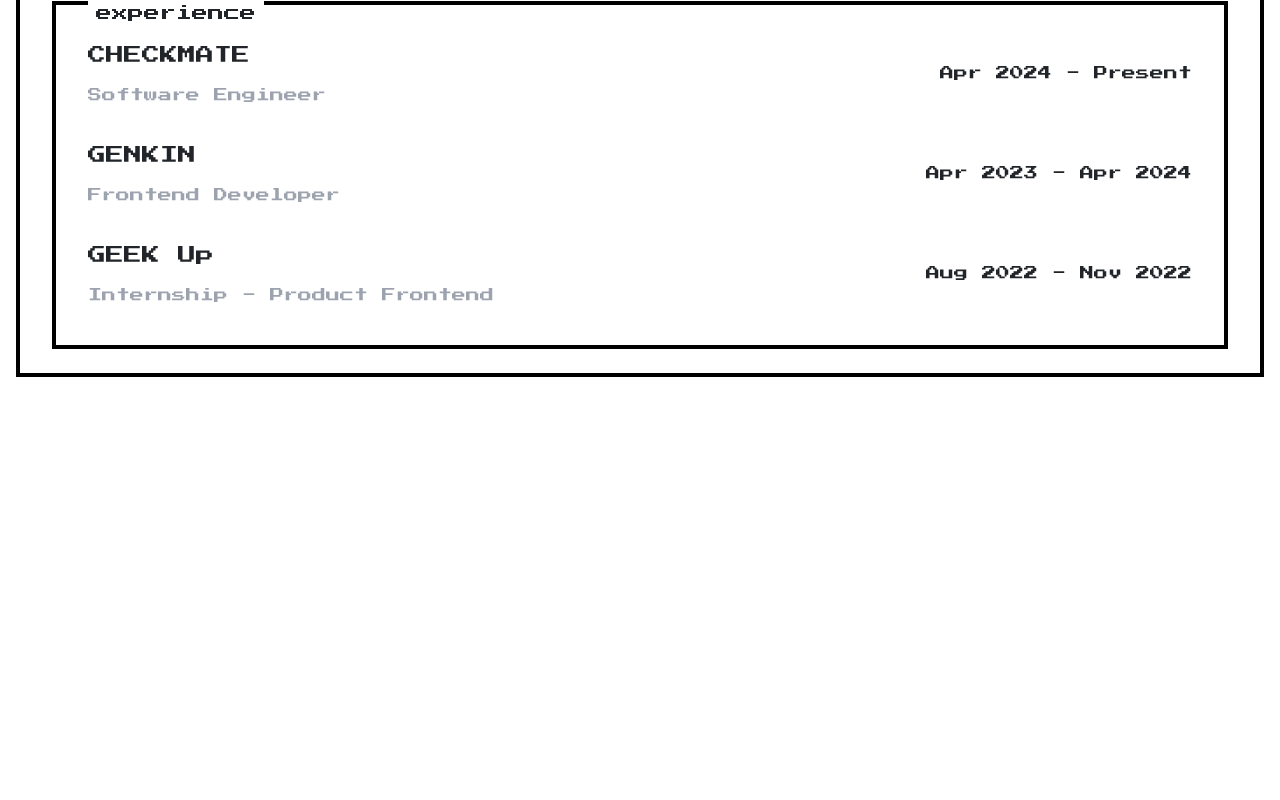
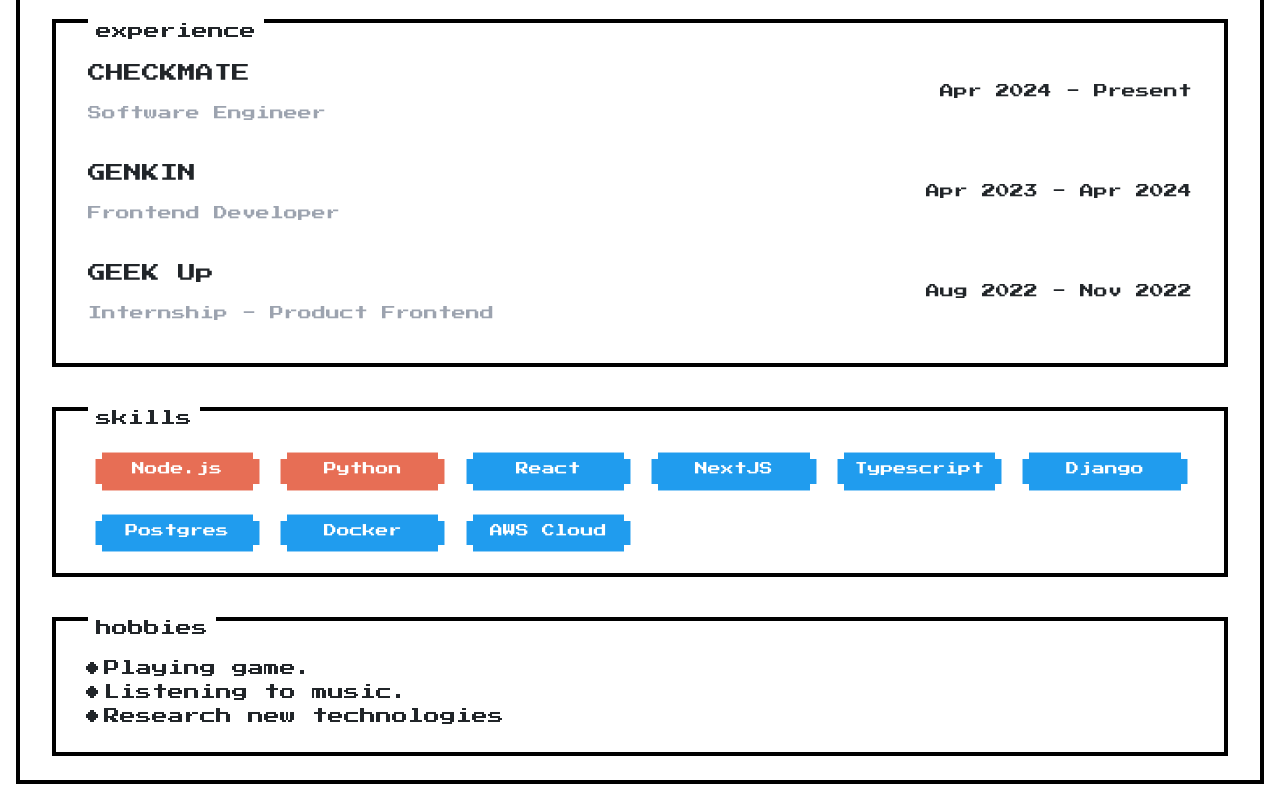
Before and after one commit to lucvuro/my-portfolio-v2, a Next.js app: page / in a window 1280 px wide. Shown: the part 495-1295 px from the top of the page. Before the commit the page ends 888 px from the top, so only its background shows below. Built offline with nearby package versions, Linux system fonts and the light colour scheme.

Commit message:
feat: add skills and hobbies

```diff
--- /dev/null
+++ b/src/components/Badge/index.tsx
@@ -0,0 +1,47 @@
+import { cva, type VariantProps } from "class-variance-authority";
+import type React from "react";
+import type { InputHTMLAttributes } from "react";
+import { twMerge } from "tailwind-merge";
+
+const badgeCva = cva(["nes-badge"], {
+  variants: {
+    variant: {
+      default: [],
+      primary: ["is-primary"],
+      success: ["is-success"],
+      warning: ["is-warning"],
+      error: ["is-error"],
+      pattern: ["is-pattern"],
+    },
+    isDark: {
+      true: ["is-dark"],
+    },
+  },
+  defaultVariants: {
+    isDark: false,
+    variant: "default",
+  },
+});
+
+export type TRadioProps = InputHTMLAttributes<HTMLInputElement> &
+  VariantProps<typeof badgeCva> & {
+    title?: string;
+  };
+
+const Badge: React.FC<TRadioProps> = ({
+  isDark,
+  className,
+  variant,
+  ...props
+}) => {
+  return (
+    <div className="nes-badge">
+      <span
+        className={twMerge(badgeCva({ variant, isDark, className }))}
+        {...props}
+      ></span>
+    </div>
+  );
+};
+
+export default Badge;
--- a/src/constants/home.ts
+++ b/src/constants/home.ts
@@ -32,3 +32,48 @@
     date: "Aug 2022 - Nov 2022",
   },
 };
+
+export const SKILLS = [
+  {
+    title: "Node.js",
+    important: true,
+  },
+  {
+    title: "Python",
+    important: true,
+  },
+  {
+    title: "React",
+    important: false,
+  },
+  {
+    title: "NextJS",
+    important: false,
+  },
+  {
+    title: "Typescript",
+    important: false,
+  },
+  {
+    title: "Django",
+    important: false,
+  },
+  {
+    title: "Postgres",
+    important: false,
+  },
+  {
+    title: "Docker",
+    important: false,
+  },
+  {
+    title: "AWS Cloud",
+    important: false,
+  },
+];
+
+export const HOBBIES = [
+  "Playing game.",
+  "Listening to music.",
+  "Research new technologies",
+];
--- a/src/features/pages/home/components/About/index.tsx
+++ b/src/features/pages/home/components/About/index.tsx
@@ -1,11 +1,12 @@
 import { NesContainer, Text } from "@/components";
-import { EXPERIENCES } from "@/constants/home";
+import Badge from "@/components/Badge";
+import { EXPERIENCES, HOBBIES, SKILLS } from "@/constants/home";
 import ExperienceItem from "@/features/pages/home/components/About/ExperienceItem";
 
 const About = () => {
   return (
     <NesContainer withTitle title="About">
-      <Text className="text-xs sm:text-base">
+      <Text className="text-justify text-xs sm:text-base">
         Hi there! As a passionate software engineer, I strive to deliver the
         best experience for customers by building modern, scalable, and
         efficient solutions. With a deep love for cutting-edge technologies and
@@ -28,6 +29,29 @@
           })}
         </div>
       </NesContainer>
+
+      <NesContainer className="mt-10" withTitle title="skills">
+        <div className="flex flex-row flex-wrap gap-5">
+          {SKILLS.map((skill) => {
+            return (
+              <Badge
+                key={skill.title}
+                variant={skill.important ? "error" : "primary"}
+              >
+                {skill.title}
+              </Badge>
+            );
+          })}
+        </div>
+      </NesContainer>
+
+      <NesContainer className="mt-10" withTitle title="hobbies">
+        <ul className="nes-list is-disc pl-4">
+          {HOBBIES.map((hobby) => {
+            return <li key={hobby}>{hobby}</li>;
+          })}
+        </ul>
+      </NesContainer>
     </NesContainer>
   );
 };
--- a/src/features/pages/home/components/Menu/index.tsx
+++ b/src/features/pages/home/components/Menu/index.tsx
@@ -18,12 +18,21 @@
           <div className="text-center">
             <Text className="text-base sm:text-4xl">Luc Vu</Text>
             <Text className="text-xs sm:text-base">Software Engineer</Text>
+            <div className="flex flex-col">
               <div>
                 <i className="nes-icon heart"></i>
                 <i className="nes-icon heart"></i>
                 <i className="nes-icon heart is-half"></i>
                 <i className="nes-icon heart is-transparent"></i>
                 <i className="nes-icon heart is-transparent"></i>
+              </div>
+              <div>
+                <i className="nes-icon coin"></i>
+                <i className="nes-icon"></i>
+                <i className="nes-icon"></i>
+                <i className="nes-icon"></i>
+                <i className="nes-icon"></i>
+              </div>
             </div>
           </div>
         </div>
```
Lines whose indentation alone changed are shown as unchanged.
